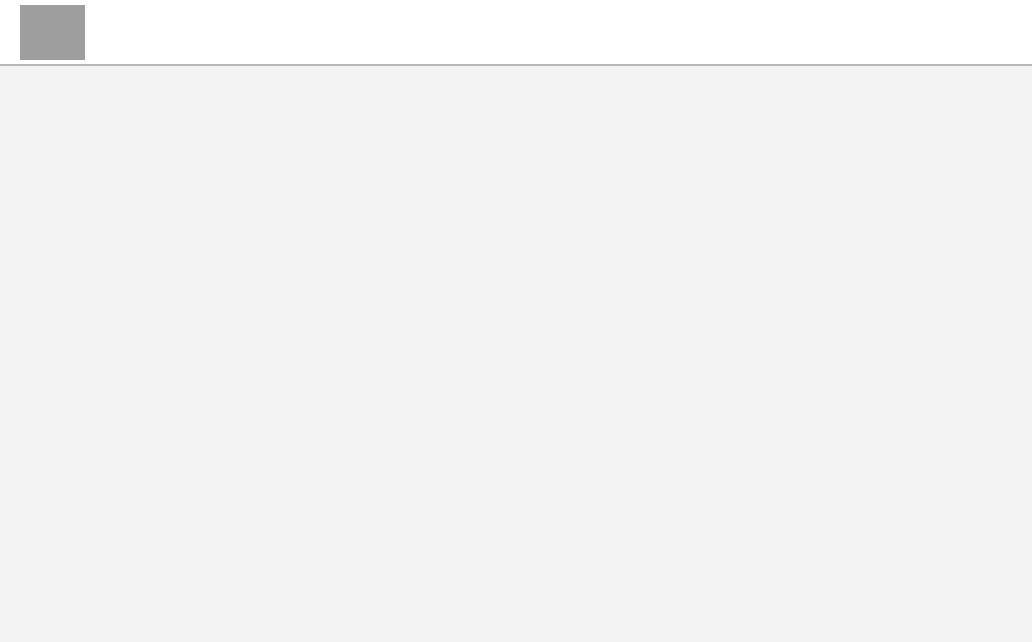
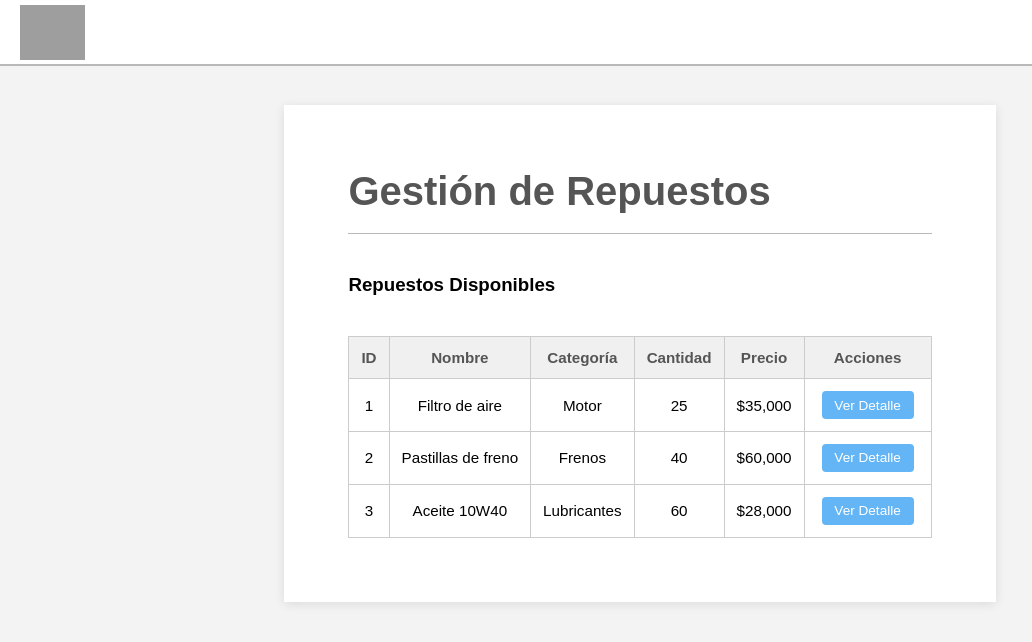
Before and after one commit to camanrofo34/front, an Angular app: page /repuestos in a window 1280 px wide. Before the commit this address led to /. Shown: the top 642 px of the page, without its empty margins (0-1032 px from the left). Built offline with nearby package versions, Linux system fonts and the light colour scheme; grey boxes are pictures that could not be loaded.

Commit message:
arremangala repujala arremangala repujala

```diff
--- /dev/null
+++ b/src/app/app-repuestos/app-repuestos.component.css
@@ -0,0 +1,79 @@
+/* Contenedor principal */
+main {
+    display: flex;
+    justify-content: center;
+    align-items: center;
+    width: 100%;
+  }
+
+  /* Contenedor de la gestión de facturas */
+  .management-container {
+    background-color: white;
+    padding: 4rem;
+    box-shadow: 0 2px 10px rgba(0, 0, 0, 0.1);
+    max-width: 1000px;
+    display: flex;
+    margin-top: 70px;
+    margin-bottom: 40px;
+    flex-direction: column;
+  }
+
+  /* Título principal */
+  .management-container h2 {
+    margin-bottom: 2.5rem;
+    padding-bottom: 1.2rem;
+    font-size: 2.5rem;
+    color: #555;
+    text-align: justify;
+    border-bottom: 1px solid #b8b8b8;
+    margin-top: 0rem;
+  }
+
+  /* Encabezado de la tabla */
+  .management-header {
+    display: flex;
+    justify-content: space-between;
+    align-items: center;
+    margin-bottom: 1rem;
+  }
+
+  /* Tabla */
+  .management-table {
+    width: 100%;
+    border-collapse: collapse;
+    margin-top: 1.5rem;
+    font-size: 0.95rem;
+  }
+
+  .management-table th,
+  .management-table td {
+    padding: 0.75rem;
+    text-align: center;
+    border: 1px solid #ccc;
+  }
+
+  .management-table th {
+    background-color: #f0f0f0;
+    color: #555;
+  }
+
+  /* Botones de acción */
+  .action-button {
+    margin: 0 5px;
+    padding: 0.4rem 0.8rem;
+    font-size: 0.85rem;
+    border-radius: 4px;
+    border: none;
+    cursor: pointer;
+    color: white;
+    transition: background-color 0.3s;
+  }
+
+  /* Botón imprimir */
+  .detail-button {
+    background-color: #64b5f6;
+  }
+
+  .detail-button:hover {
+    background-color: #42a5f5;
+  }
--- /dev/null
+++ b/src/app/app-repuestos/app-repuestos.component.html
@@ -0,0 +1,36 @@
+<main>
+    <div class="management-container">
+      <h2>Gestión de Repuestos</h2>
+
+      <!-- Encabezado -->
+      <div class="management-header">
+        <h3>Repuestos Disponibles</h3>
+      </div>
+
+      <!-- Tabla de repuestos -->
+      <table class="management-table">
+        <thead>
+          <tr>
+            <th>ID</th>
+            <th>Nombre</th>
+            <th>Categoría</th>
+            <th>Cantidad</th>
+            <th>Precio</th>
+            <th>Acciones</th>
+          </tr>
+        </thead>
+        <tbody>
+          <tr *ngFor="let repuesto of repuestos; trackBy: trackById">
+            <td>{{ repuesto.id }}</td>
+            <td>{{ repuesto.nombre }}</td>
+            <td>{{ repuesto.categoria }}</td>
+            <td>{{ repuesto.cantidad }}</td>
+            <td>${{ repuesto.precio | number:'1.0-0' }}</td>
+            <td>
+              <button (click)="verDetalle(repuesto.id)" class="action-button detail-button">Ver Detalle</button>
+            </td>
+          </tr>
+        </tbody>
+      </table>
+    </div>
+  </main>
--- /dev/null
+++ b/src/app/app-repuestos/app-repuestos.component.ts
@@ -0,0 +1,26 @@
+import { Component } from '@angular/core';
+import { CommonModule } from '@angular/common';
+
+@Component({
+  selector: 'app-app-repuestos',
+  standalone: true,
+  imports: [CommonModule],
+  templateUrl: './app-repuestos.component.html',
+  styleUrls: ['./app-repuestos.component.css']
+})
+export class AppRepuestosComponent {
+  repuestos = [
+    { id: 1, nombre: 'Filtro de aire', categoria: 'Motor', cantidad: 25, precio: 35000 },
+    { id: 2, nombre: 'Pastillas de freno', categoria: 'Frenos', cantidad: 40, precio: 60000 },
+    { id: 3, nombre: 'Aceite 10W40', categoria: 'Lubricantes', cantidad: 60, precio: 28000 },
+  ];
+
+  verDetalle(id: number) {
+    console.log('Ver detalle del repuesto con ID:', id);
+    // Aquí puedes enlazar con un modal, ruta o lógica de detalle
+  }
+
+  trackById(index: number, item: any) {
+    return item.id;
+  }
+}
--- a/src/app/app.routes.ts
+++ b/src/app/app.routes.ts
@@ -37,7 +37,7 @@ import { RecuperacionCodigoComponent } from './app-recuperacion-credenciales/rec
 import { GarantiaComponent } from './garantia/garantia.component';
 import { AppCajaComponent } from './app-caja/app-caja.component';
 import { GestionCajaComponent } from './app-caja/gestion-caja/gestion-caja.component';
-
+import { AppRepuestosComponent } from './app-repuestos/app-repuestos.component';
 
 /**
  * Configuración de rutas de la aplicación
@@ -162,6 +162,10 @@ const routeConfig: Routes = [
   {
     path: 'caja/gestion',
     component: GestionCajaComponent
+  },
+  {
+    path: 'repuestos',
+    component: AppRepuestosComponent,
   }
 
 ];
```
